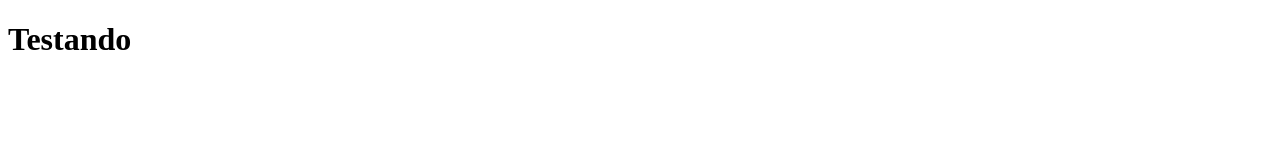
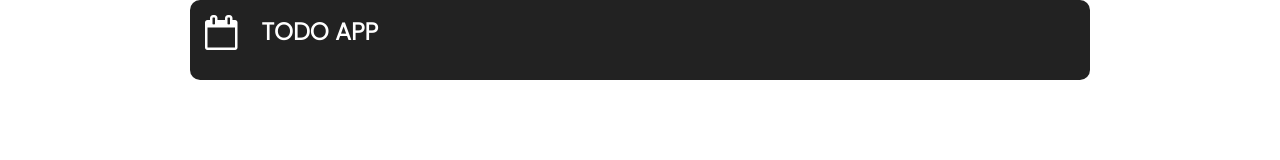
Before and after one commit to mateusmatosleonardo/todo-app, a website: page views/index.html in a window 1280 px wide. Drawn offline with Linux system fonts and the light colour scheme.

Commit message:
terminando layout do app

```diff
--- a/public/style.css
+++ b/public/style.css
@@ -15,6 +15,7 @@
     max-width: 900px;
     margin: 0 auto;
     border-radius: 10px;
+    display: flex;
 }
 
 .header i{
@@ -22,3 +23,9 @@
     color: #fff;
     padding: 15px 15px;
 }
+
+.header h2{
+    color: #fff;
+    font-family: 'Poppins', sans-serif;
+    padding: 14px 1%;
+}
--- a/views/index.html
+++ b/views/index.html
@@ -4,9 +4,19 @@
     <meta charset="UTF-8">
     <meta http-equiv="X-UA-Compatible" content="IE=edge">
     <meta name="viewport" content="width=device-width, initial-scale=1.0">
+    <link rel="stylesheet" href="../public/style.css">
+    <link href="https://fonts.googleapis.com/css2?family=Poppins:wght@300&display=swap" rel="stylesheet">
+    <link rel="stylesheet" href="https://stackpath.bootstrapcdn.com/font-awesome/4.7.0/css/font-awesome.min.css" integrity="sha384-wvfXpqpZZVQGK6TAh5PVlGOfQNHSoD2xbE+QkPxCAFlNEevoEH3Sl0sibVcOQVnN" crossorigin="anonymous">
     <title>TODO-APP</title>
 </head>
 <body>
-    <h1>Testando</h1>
+    <div class="main">
+        <div class="header">
+            <div class="logo-header">
+                <i class="fa fa-calendar-o" aria-hidden="true"></i>
+            </div><!--logo-header-->
+                <h2>TODO APP</h2>
+        </div><!--header-->
+    </div><!--main-->
 </body>
 </html>
```
